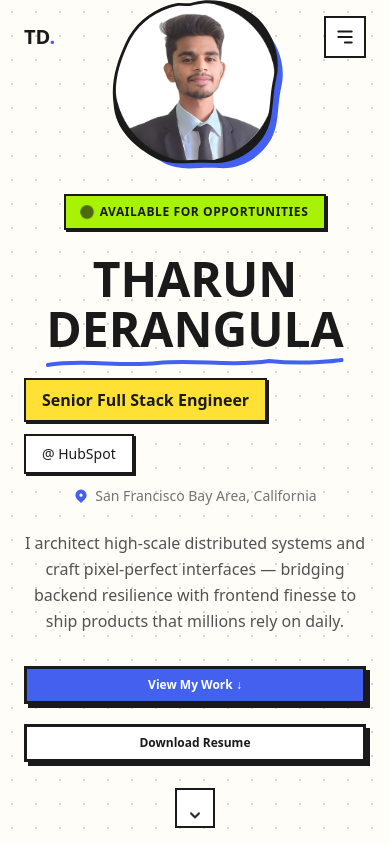
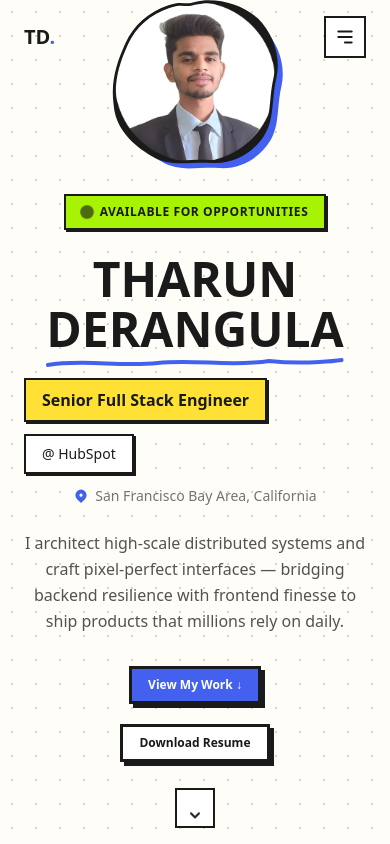
Before and after one commit to tharunderangula1/newproject2026, a Next.js app: page / in a window 390 px wide. Shown: the top 844 px of the page. Built offline with nearby package versions, Linux system fonts and the light colour scheme.

Commit message:
Mobile: center CTAs (stacked) and ensure buttons are not full-width

```diff
--- a/src/components/Hero.tsx
+++ b/src/components/Hero.tsx
@@ -135,11 +135,12 @@ export default function Hero() {
           {/* CTAs */}
           <motion.div
             variants={item}
-            className="mt-8 w-full flex flex-col gap-5 sm:w-auto sm:flex-row sm:gap-4"
+            className="mt-8 w-full flex flex-col items-center gap-5 sm:w-auto sm:flex-row sm:gap-4 sm:items-start"
           >
             <a
               href="#experience"
-              className="neo-border bg-electric px-4 py-2 text-xs sm:px-8 sm:py-4 sm:text-base font-display font-bold text-white neo-shadow transition-all hover:translate-x-[-2px] hover:translate-y-[-2px] hover:shadow-[6px_6px_0px_0px_#1A1A1A]"
+              className="mx-auto neo-border bg-electric px-4 py-2 text-xs sm:px-8 sm:py-4 sm:text-base font-display font-bold text-white neo-shadow transition-all hover:translate-x-[-2px] hover:translate-y-[-2px] hover:shadow-[6px_6px_0px_0px_#1A1A1A]"
+              aria-label="View my work"
             >
               View My Work &darr;
             </a>
@@ -147,7 +148,7 @@ export default function Hero() {
               href="/resume.pdf"
               target="_blank"
               rel="noopener noreferrer"
-              className="neo-border bg-white px-4 py-2 text-xs sm:px-8 sm:py-4 sm:text-base font-display font-bold text-black neo-shadow transition-all hover:bg-yellow hover:translate-x-[-2px] hover:translate-y-[-2px] hover:shadow-[6px_6px_0px_0px_#1A1A1A]"
+              className="mx-auto neo-border bg-white px-4 py-2 text-xs sm:px-8 sm:py-4 sm:text-base font-display font-bold text-black neo-shadow transition-all hover:bg-yellow hover:translate-x-[-2px] hover:translate-y-[-2px] hover:shadow-[6px_6px_0px_0px_#1A1A1A]"
             >
               Download Resume
             </a>
```
